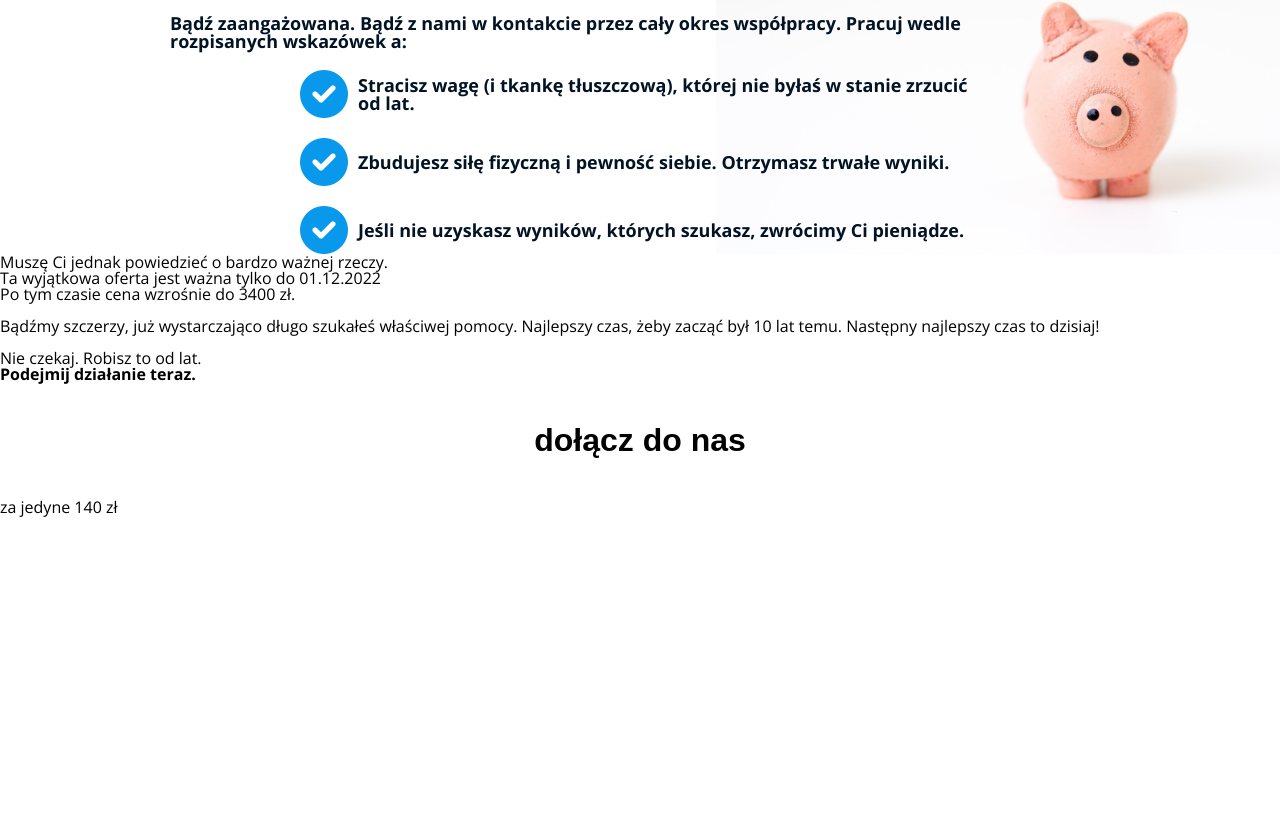
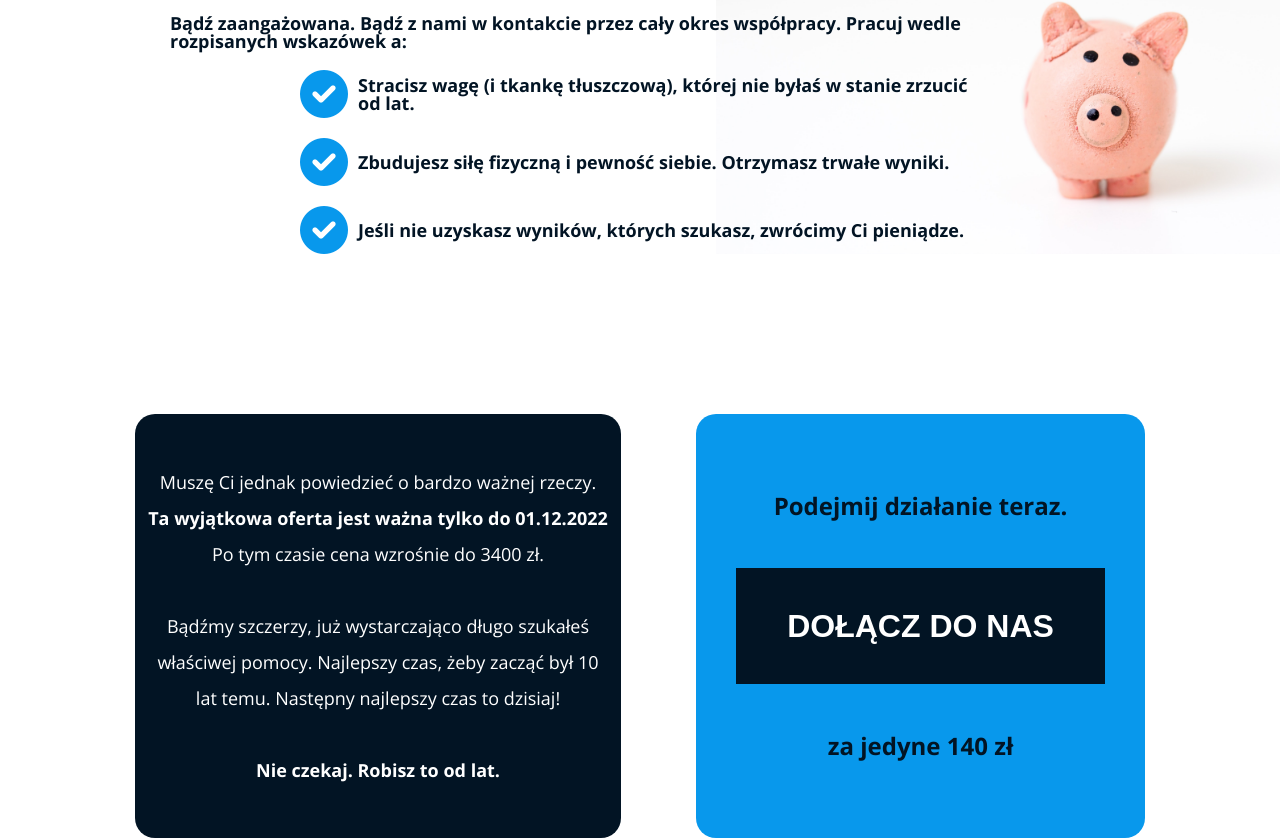
Before and after one commit to EdytaWe/FatBurning, a website: page public/index.html in a window 1280 px wide. Shown: the part 2600-3438 px from the top of the page. Before the commit the page ends 3118 px from the top, so only its background shows below. Drawn offline with nearby package versions, Linux system fonts and the light colour scheme.

Commit message:
pushing css file

```diff
--- a/public/css/style.css
+++ b/public/css/style.css
@@ -677,4 +677,81 @@ body {
     font-size: 3rem;
   }
 }
+
+.join {
+  margin-top: 20px;
+}
+@media screen and (min-width: 1030px) {
+  .join {
+    margin: 0 auto;
+    display: flex;
+    margin-top: 160px;
+  }
+}
+.join__description {
+  background-color: #021424;
+  color: white;
+  font-size: 1.125rem;
+}
+@media screen and (min-width: 1030px) {
+  .join__description {
+    margin: 0 auto;
+    border-radius: 20px;
+    margin-left: 135px;
+    margin-right: 75px;
+  }
+}
+.join__description__content {
+  text-align: center;
+  padding: 100px 10px;
+  line-height: 1.5rem;
+  font-weight: 300;
+}
+@media screen and (min-width: 770px) {
+  .join__description__content {
+    line-height: 2.25rem;
+    padding: 50px 10px;
+  }
+}
+.join__description__content > span {
+  font-weight: 700;
+}
+.join__now {
+  text-align: center;
+  padding: 50px 0;
+}
+@media screen and (min-width: 1030px) {
+  .join__now {
+    margin: 0 auto;
+    border-radius: 20px;
+    margin-right: 135px;
+    background-color: #0898EC;
+    padding: 80px 40px;
+  }
+}
+.join__now__title {
+  font-size: 1.5rem;
+  font-weight: 700;
+  color: #021424;
+}
+.join__now__button {
+  background-color: #0898EC;
+  width: 325px;
+  height: 100px;
+  border: 1px solid #021424;
+  border-radius: 0;
+  color: white;
+  text-transform: uppercase;
+  padding: 0 35px;
+  margin: 22px 0;
+}
+@media screen and (min-width: 1030px) {
+  .join__now__button {
+    margin: 0 auto;
+    width: 369px;
+    height: 116px;
+    background-color: #021424;
+    margin: 50px 0;
+  }
+}
 /*# sourceMappingURL=style.css.map */
```
Also changed, not shown: 1 other file.
